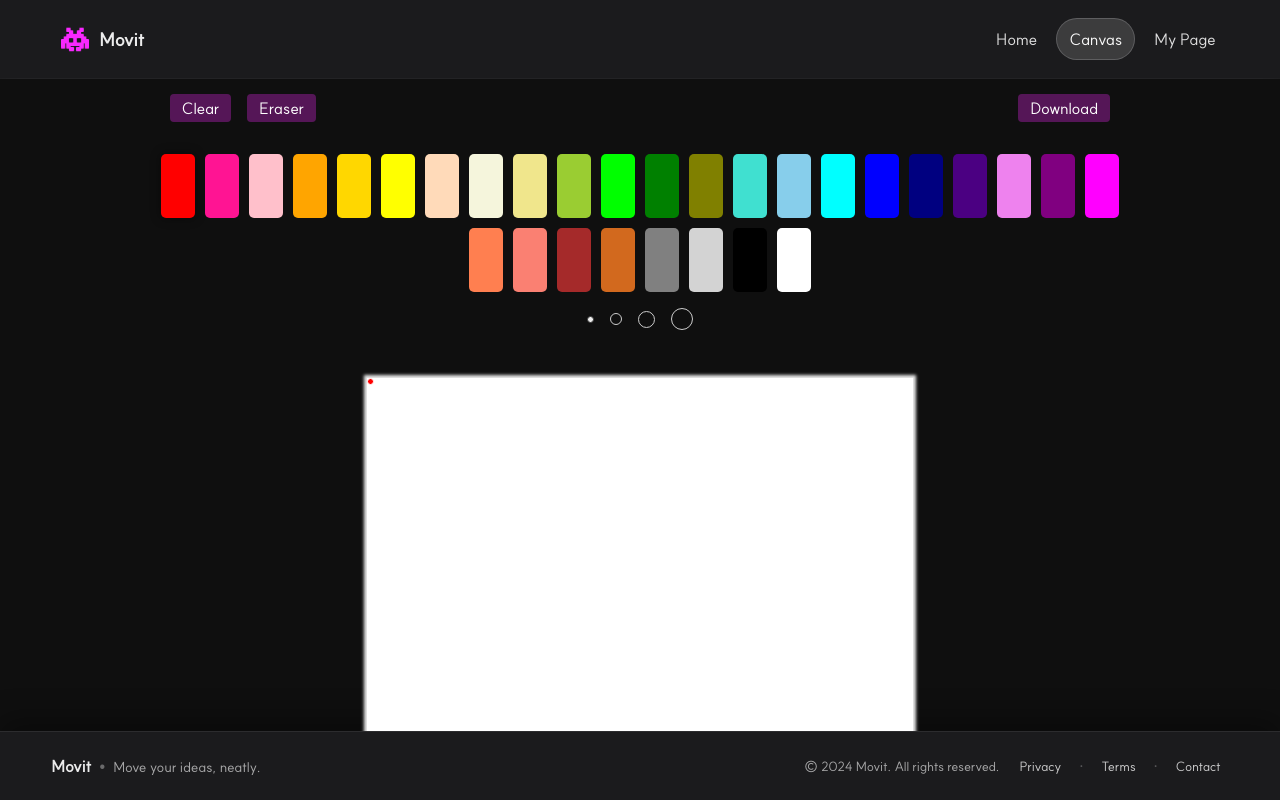
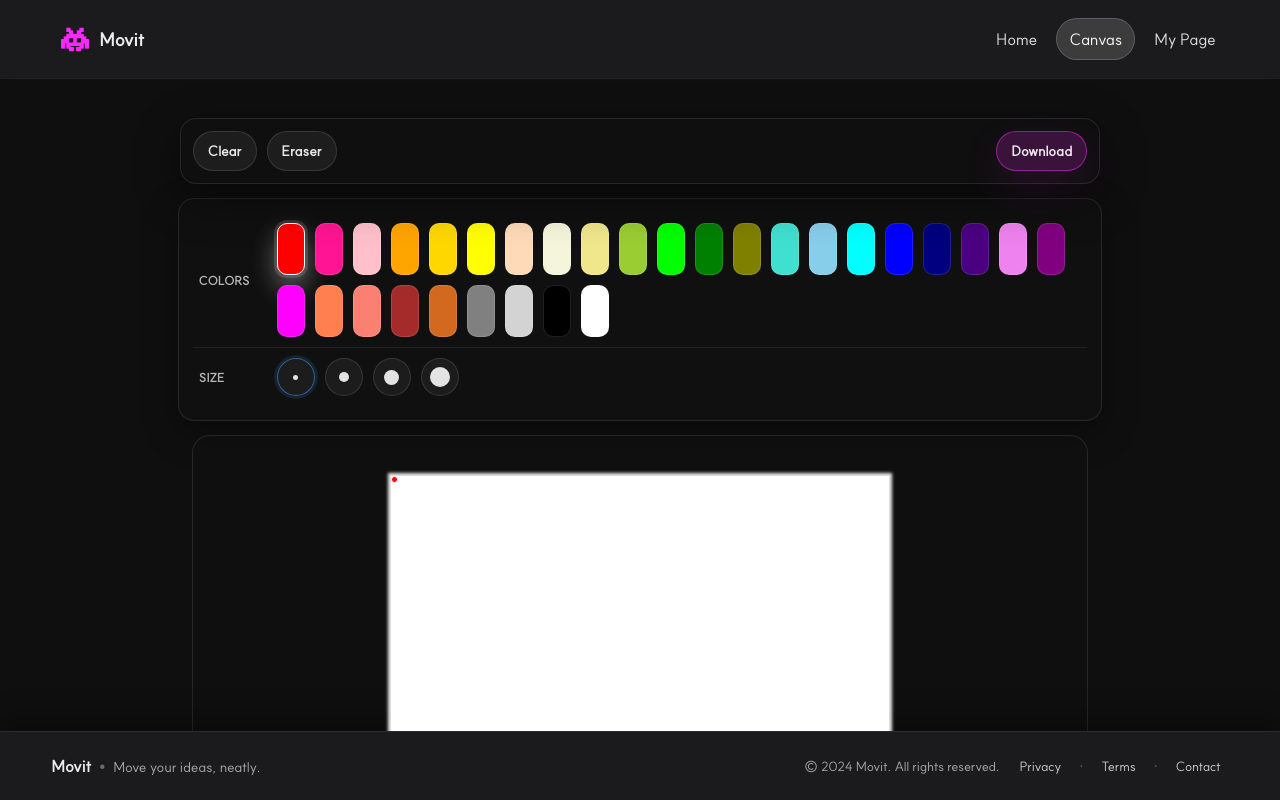
Before and after one commit to yeoniii20/movit, a Vue app: page /canvas in a window 1280 px wide. Built offline with nearby package versions, Linux system fonts and the light colour scheme.

Commit message:
design: Update CanvasView.vue

```diff
--- a/src/views/CanvasView.vue
+++ b/src/views/CanvasView.vue
@@ -1,50 +1,67 @@
 <template>
   <div class="wrapper">
-    <div class="btn-container">
-      <div class="btn-section">
-        <div class="btn" @click="clearCanvas">Clear</div>
-        <div class="btn" @click="toggleEraser">Eraser</div>
+    <div class="toolbar">
+      <div class="toolbar-left">
+        <button class="tbtn" @click="clearCanvas">Clear</button>
+
+        <button
+          class="tbtn"
+          :class="{ active: isEraser }"
+          @click="toggleEraser"
+        >
+          Eraser
+        </button>
       </div>
-      <div>
-        <div class="btn" @click="downloadCanvas">Download</div>
+
+      <button class="tbtn primary" @click="downloadCanvas">Download</button>
+    </div>
+
+    <div class="panel">
+      <div class="panel-row">
+        <div class="panel-title">Colors</div>
+        <div class="crayon-container">
+          <button
+            v-for="color in COLOR_PALETTE"
+            :key="color"
+            type="button"
+            class="crayon"
+            :class="{ selected: selectedColor === color && !isEraser }"
+            :style="{ backgroundColor: color }"
+            @click="selectColor(color)"
+            :aria-label="`Select color ${color}`"
+          />
         </div>
       </div>
-    <div class="crayon-container">
-      <div
-        v-for="color in COLOR_PALETTE"
-        :key="color"
-        class="crayon"
-        :style="{
-          backgroundColor: color,
-          boxShadow:
-            selectedColor === color
-              ? '0 0 10px 2px rgba(0, 0, 0, 0.3)'
-              : 'none',
-        }"
-        @click="selectColor(color)"
-      />
-    </div>
+
+      <div class="panel-row">
+        <div class="panel-title">Size</div>
         <div class="size-container">
-      <div
+          <button
             v-for="size in sizes"
             :key="size"
+            type="button"
             class="size"
-        :style="{
-          width: size + 'px',
-          height: size + 'px',
-        }"
             :class="{ selected: toolSize === size }"
             @click="selectToolSize(size)"
+            :aria-label="`Select brush size ${size}`"
           >
-        <!-- {{ size }} -->
+            <span
+              class="dot"
+              :style="{ width: size + 'px', height: size + 'px' }"
+            />
+          </button>
         </div>
       </div>
+    </div>
+
+    <div class="canvas-surface">
       <CanvasCom
         ref="canvasCom"
         :selectedColor="selectedColor"
         :isEraser="isEraser"
         :toolSize="toolSize"
       />
+    </div>
   </div>
 </template>
 
@@ -105,66 +122,216 @@ export default {
 
 <style scoped>
 .wrapper {
-  background-color: #0f0f0f;
+  min-height: 100vh;
+  padding-top: 40px; /* fixed header 고려 */
+  padding-bottom: 60px;
 }
 
-.btn-container {
+/* ===== Toolbar ===== */
+.toolbar {
+  width: min(1100px, 92%);
+  margin: 0 auto 14px;
+
   display: flex;
+  align-items: center;
   justify-content: space-between;
-  padding: 1rem;
+  gap: 12px;
+
+  padding: 12px 12px;
+  border-radius: 16px;
+
+  background: rgba(18, 18, 18, 0.55);
+  backdrop-filter: blur(10px);
+  -webkit-backdrop-filter: blur(10px);
+
+  border: 1px solid rgba(255, 255, 255, 0.1);
+  box-shadow: 0 14px 45px rgba(0, 0, 0, 0.45);
 }
 
-.btn-section {
+.toolbar-left {
   display: flex;
-  flex-direction: row;
-  gap: 1rem;
+  align-items: center;
+  gap: 10px;
 }
 
-.btn {
-  border-radius: 0.25rem;
-  background-color: rgb(248, 40, 254, 0.3);
-  color: rgb(255, 255, 255);
-  padding: 0.25rem 0.75rem;
+.tbtn {
+  border: 1px solid rgba(255, 255, 255, 0.12);
+  background: rgba(255, 255, 255, 0.06);
+  color: rgba(255, 255, 255, 0.9);
+
+  padding: 10px 14px;
+  border-radius: 999px;
+
+  font-family: "SUITE";
+  font-weight: 800;
+  font-size: 14px;
+  letter-spacing: 0.2px;
+
   cursor: pointer;
+  transition: transform 160ms ease, background 160ms ease,
+    border-color 160ms ease, opacity 160ms ease;
 }
 
+.tbtn:hover {
+  transform: translateY(-1px);
+  background: rgba(255, 255, 255, 0.09);
+}
+
+.tbtn:active {
+  transform: translateY(0px);
+}
+
+.tbtn:focus-visible {
+  outline: 2px solid rgba(255, 255, 255, 0.3);
+  outline-offset: 2px;
+}
+
+.tbtn.active {
+  border-color: rgba(248, 40, 254, 0.5);
+  background: rgba(248, 40, 254, 0.18);
+  box-shadow: 0 0 0 3px rgba(248, 40, 254, 0.12);
+}
+
+.tbtn.primary {
+  border-color: rgba(248, 40, 254, 0.5);
+  background: rgba(248, 40, 254, 0.18);
+  box-shadow: 0 14px 40px rgba(248, 40, 254, 0.1);
+}
+
+.tbtn.primary:hover {
+  background: rgba(248, 40, 254, 0.22);
+  border-color: rgba(248, 40, 254, 0.65);
+}
+
+/* ===== Controls Panel ===== */
+.panel {
+  width: min(1100px, 92%);
+  margin: 0 auto 14px;
+
+  padding: 14px 14px;
+  border-radius: 16px;
+
+  background: rgba(18, 18, 18, 0.45);
+  border: 1px solid rgba(255, 255, 255, 0.1);
+  box-shadow: 0 12px 34px rgba(0, 0, 0, 0.35);
+}
+
+.panel-row {
+  display: flex;
+  align-items: center;
+  gap: 14px;
+  padding: 10px 6px;
+}
+
+.panel-row + .panel-row {
+  border-top: 1px solid rgba(255, 255, 255, 0.08);
+}
+
+.panel-title {
+  width: 64px;
+  color: rgba(255, 255, 255, 0.7);
+  font-weight: 900;
+  font-size: 12px;
+  letter-spacing: 0.3px;
+  text-transform: uppercase;
+}
+
+/* ===== Color palette ===== */
 .crayon-container {
+  flex: 1;
   display: flex;
   flex-wrap: wrap;
-  justify-content: center;
   gap: 10px;
-  margin: 1rem 0;
 }
 
 .crayon {
-  width: 30px;
-  height: 60px;
-  margin: 0;
-  border-radius: 5px;
+  width: 28px;
+  height: 52px;
+  border-radius: 10px;
+
+  border: 1px solid rgba(255, 255, 255, 0.12);
   cursor: pointer;
-  border: 2px solid transparent;
-  transition: box-shadow 0.3s ease;
+
+  transition: transform 160ms ease, box-shadow 160ms ease,
+    border-color 160ms ease, filter 160ms ease;
 }
 
+.crayon:hover {
+  transform: translateY(-2px);
+  filter: brightness(1.05);
+  box-shadow: 0 10px 24px rgba(0, 0, 0, 0.35);
+}
+
+.crayon.selected {
+  border-color: white;
+  box-shadow: 0 0 0 3px rgba(245, 240, 240, 0.14),
+    0 12px 26px rgba(248, 247, 247, 0.4);
+}
+
+/* ===== Size ===== */
 .size-container {
   display: flex;
-  justify-content: center;
-  gap: 1rem;
-  margin: 1rem 0;
   align-items: center;
+  gap: 10px;
+  flex-wrap: wrap;
 }
 
 .size {
-  display: flex;
+  width: 38px;
+  height: 38px;
+  border-radius: 999px;
+
+  display: inline-flex;
+  align-items: center;
   justify-content: center;
-  align-items: center;
+
+  border: 1px solid rgba(255, 255, 255, 0.12);
+  background: rgba(255, 255, 255, 0.05);
   cursor: pointer;
-  border: 1px solid #ccc;
-  border-radius: 50%;
+
+  transition: transform 160ms ease, background 160ms ease,
+    border-color 160ms ease, box-shadow 160ms ease;
+}
+
+.size:hover {
+  transform: translateY(-1px);
+  background: rgba(255, 255, 255, 0.08);
 }
 
 .size.selected {
-  background: #eee;
-  border-color: #333;
+  border-color: rgba(64, 160, 255, 0.55);
+  box-shadow: 0 0 0 3px rgba(64, 160, 255, 0.12);
+}
+
+.dot {
+  display: block;
+  border-radius: 999px;
+  background: rgba(255, 255, 255, 0.88);
+}
+
+/* ===== Canvas surface ===== */
+.canvas-surface {
+  width: min(1200px, 92%);
+  margin: 0 auto;
+
+  border-radius: 18px;
+  overflow: hidden;
+
+  background: rgba(18, 18, 18, 0.35);
+  border: 1px solid rgba(255, 255, 255, 0.1);
+}
+
+/* Mobile */
+@media (max-width: 640px) {
+  .wrapper {
+    padding-top: 72px;
+  }
+  .panel-title {
+    width: 54px;
+  }
+  .tbtn {
+    padding: 9px 12px;
+    font-size: 13px;
+  }
 }
 </style>
```
Lines whose indentation alone changed are shown as unchanged.
